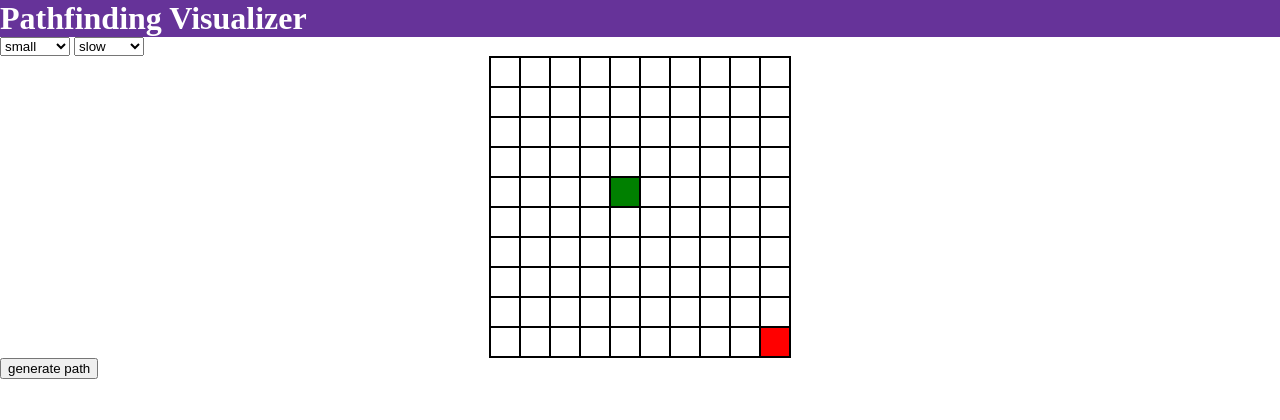
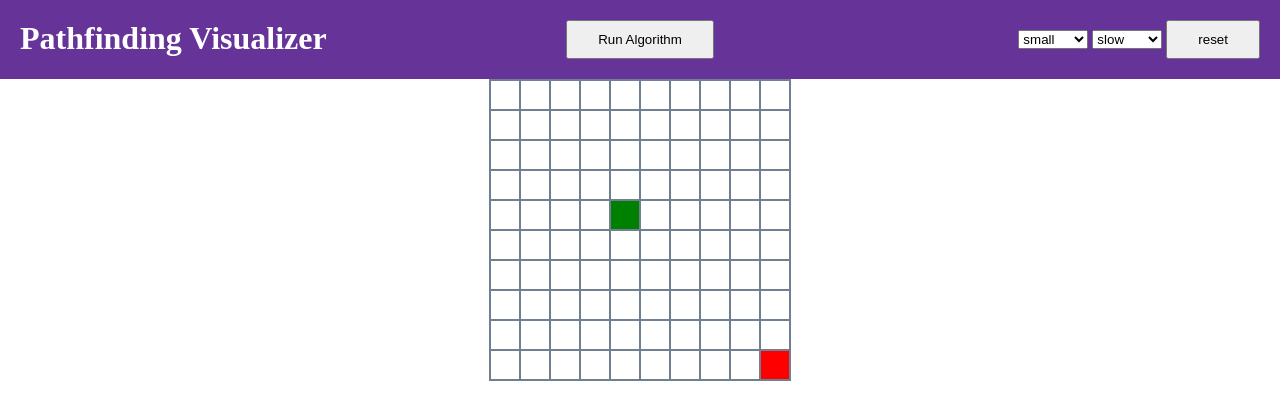
Before and after one commit to cheveuxdelin/pathfinding, a Svelte app: page / in a window 1280 px wide. Shown: the top 420 px of the page. Built offline with nearby package versions, Linux system fonts and the light colour scheme.

Commit message:
refactored header

```diff
--- a/src/App.svelte
+++ b/src/App.svelte
@@ -1,9 +1,10 @@
 <script lang="ts">
   import dijkstra, { getNodesInShortestPathOrder } from "./algorithms/dijkstra";
   import "./globals.css";
-  import GridNode from "./GridNode";
-  import GridNodeComponent from "./GridNodeComponent.svelte";
-  import HeaderComponent from "./HeaderComponent.svelte";
+  import GridNode from "./models/GridNode";
+  import GridNodeComponent from "./components/GridNodeComponent.svelte";
+  import HeaderComponent from "./components/HeaderComponent.svelte";
+
   let startingNodeRow = 4;
   let startingNodeCol = 4;
   let endingNodeRow = 9;
@@ -98,24 +99,22 @@
     grid[x][y].iswall = !grid[x][y].iswall;
   }
 
-  let grid;
+  let grid: GridNode[][];
   $: {
     grid = createGrid(sizes[currentSize].m, sizes[currentSize].m);
   }
+  $: {
+    console.log(currentSize);
+  }
 </script>
 
-<HeaderComponent />
-
-<select bind:value={currentSize}>
-  {#each Object.keys(sizes) as size}
-    <option value={size}>{size}</option>
-  {/each}
-</select>
-<select bind:value={currentSpeed}>
-  {#each Object.keys(speeds) as speed}
-    <option value={speed}>{speed}</option>
-  {/each}
-</select>
+<HeaderComponent
+  {runAlgorithm}
+  bind:currentSize
+  bind:currentSpeed
+  resetGrid={() =>
+    (grid = createGrid(sizes[currentSize].m, sizes[currentSize].m))}
+/>
 
 <main>
   <div class="grid">
@@ -136,14 +135,13 @@
       </div>
     {/each}
   </div>
-  <button on:click={runAlgorithm}>generate path</button>
 </main>
 
 <style>
   .grid {
     display: table;
     width: fit-content;
-    border: 1px solid black;
+    border: 1px solid slategrey;
     margin: auto;
   }
 
--- a/src/HeaderComponent.svelte
+++ /dev/null
@@ -1,10 +0,0 @@
-<header>
-    <h1>Pathfinding Visualizer</h1>
-</header>
-
-<style>
-    header {
-        background-color: rebeccapurple;
-        color: white;
-    }
-</style>
--- a/src/algorithms/dfs.ts
+++ b/src/algorithms/dfs.ts
@@ -1,4 +1,4 @@
-import type GridNode from "../GridNode";
+import type GridNode from "../models/GridNode";
 
 export default function dfs(grid: GridNode[][], starting_node: GridNode, endingNode: GridNode): GridNode[] {
     const visitingOrder = [];
--- a/src/algorithms/dijkstra.ts
+++ b/src/algorithms/dijkstra.ts
@@ -1,4 +1,4 @@
-import type GridNode from "../GridNode";
+import type GridNode from "../models/GridNode";
 import Heap from 'heap-js';
 
 
--- a/src/GridNodeComponent.svelte
+++ b/src/components/GridNodeComponent.svelte
@@ -25,7 +25,7 @@
         display: table-cell;
         width: 30px;
         height: 30px;
-        border: 1px solid black;
+        border: 1px solid slategray;
     }
 
     .visited {
--- /dev/null
+++ b/src/components/HeaderComponent.svelte
@@ -0,0 +1,68 @@
+<script lang="ts">
+    const sizes = {
+        small: {
+            n: 10,
+            m: 10,
+        },
+        medium: {
+            n: 12,
+            m: 25,
+        },
+        large: {
+            n: 25,
+            m: 50,
+        },
+    };
+    const speeds = {
+        slow: {
+            visitedSpeed: 50,
+            shortestPathSPeed: 100,
+        },
+        medium: {
+            visitedSpeed: 25,
+            shortestPathSPeed: 70,
+        },
+        fast: {
+            visitedSpeed: 10,
+            shortestPathSPeed: 50,
+        },
+    };
+
+    export let resetGrid: () => void;
+    export let runAlgorithm: () => void;
+    export let currentSize: string;
+    export let currentSpeed: string;
+</script>
+
+<header>
+    <h1>Pathfinding Visualizer</h1>
+    <button on:click={runAlgorithm}>Run Algorithm</button>
+    <div style="text-align: right; align-self: center;">
+        <select bind:value={currentSize}>
+            {#each Object.keys(sizes) as size}
+                <option value={size}>{size}</option>
+            {/each}
+        </select>
+        <select bind:value={currentSpeed}>
+            {#each Object.keys(speeds) as speed}
+                <option value={speed}>{speed}</option>
+            {/each}
+        </select>
+        <button on:click={resetGrid}>reset</button>
+    </div>
+</header>
+
+<style>
+    header {
+        background-color: rebeccapurple;
+        color: white;
+        padding: 20px;
+        display: grid;
+        grid-template-columns: 1fr auto 1fr;
+        place-content: center;
+    }
+
+    button {
+        padding: 10px 30px;
+    }
+</style>
--- a/src/models/Grid.ts
+++ b/src/models/Grid.ts
@@ -1,4 +1,4 @@
-import GridNode from "../GridNode";
+import GridNode from "./GridNode";
 
 export class Grid {
     private grid: GridNode[][];
```
Also changed, not shown: src/models/GridNode.ts (renamed from src/GridNode.ts).
